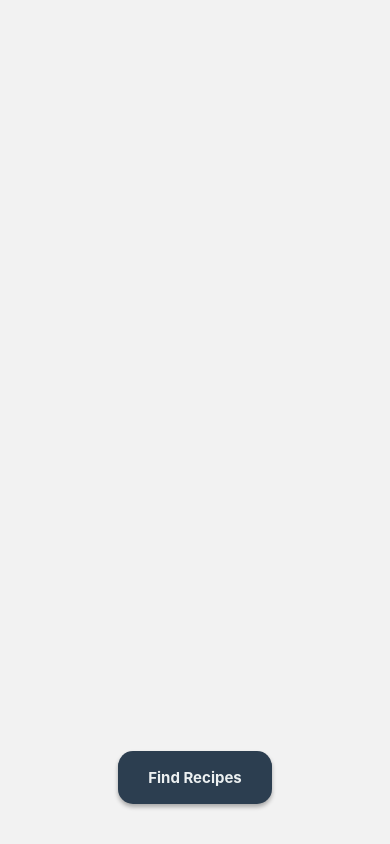
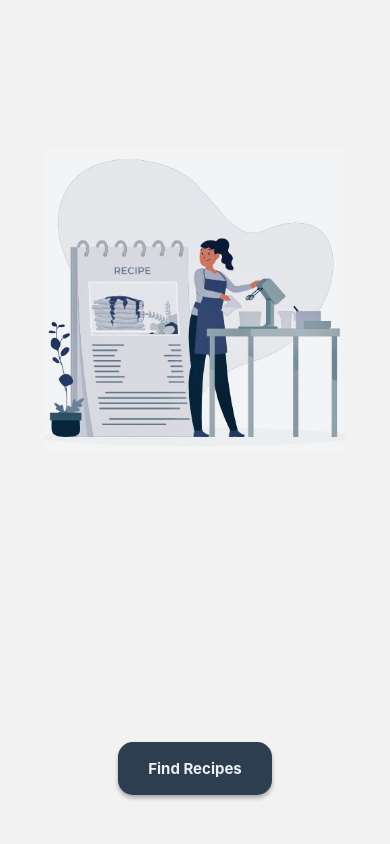
Before and after one commit to lukabagash/Recipe-Project, a React Native app in the folder Recipe-Project/: screen /Page1 in a window 390 px wide. Built offline with nearby package versions, Linux system fonts and the light colour scheme.

Commit message:
Page1 design added

```diff
--- a/Recipe-Project/Pages/Page1.tsx
+++ b/Recipe-Project/Pages/Page1.tsx
@@ -1,5 +1,5 @@
 import React from 'react';
-import { View, Text, TouchableOpacity } from 'react-native';
+import { View, Text, TouchableOpacity, Image } from 'react-native';
 import { styles } from '../styles/styles';
 import { useNavigation } from '@react-navigation/native';
 import { StackNavigationProp } from '@react-navigation/stack';
@@ -11,6 +11,7 @@ interface Page1Props {
 const Page1: React.FC<Page1Props> = ({navigation}) => {
   return (
     <View style={styles.deafultPage}>
+      <Image source={require('../assets/recipe5.png')} style={{ width: 300, height: 300,position: 'relative', top: 150}} />
       <View style={styles.spacerP1}></View>
       <View style={styles.buttonContainerP1}>
         <TouchableOpacity style={styles.buttonP1} onPress={() => navigation.navigate('Page2')}>
--- a/Recipe-Project/styles/styles.ts
+++ b/Recipe-Project/styles/styles.ts
@@ -8,7 +8,7 @@ export const styles = StyleSheet.create({
     },
 
     spacerP1: {
-        flex: 0.95, // This will take up 75% of the screen height
+        flex: 0.90, // This will take up 95% of the screen height
     },
 
     buttonContainerP1: {
```
Also changed, not shown: Recipe-Project/assets/recipe1.png (added), Recipe-Project/assets/recipe5.png (added).
